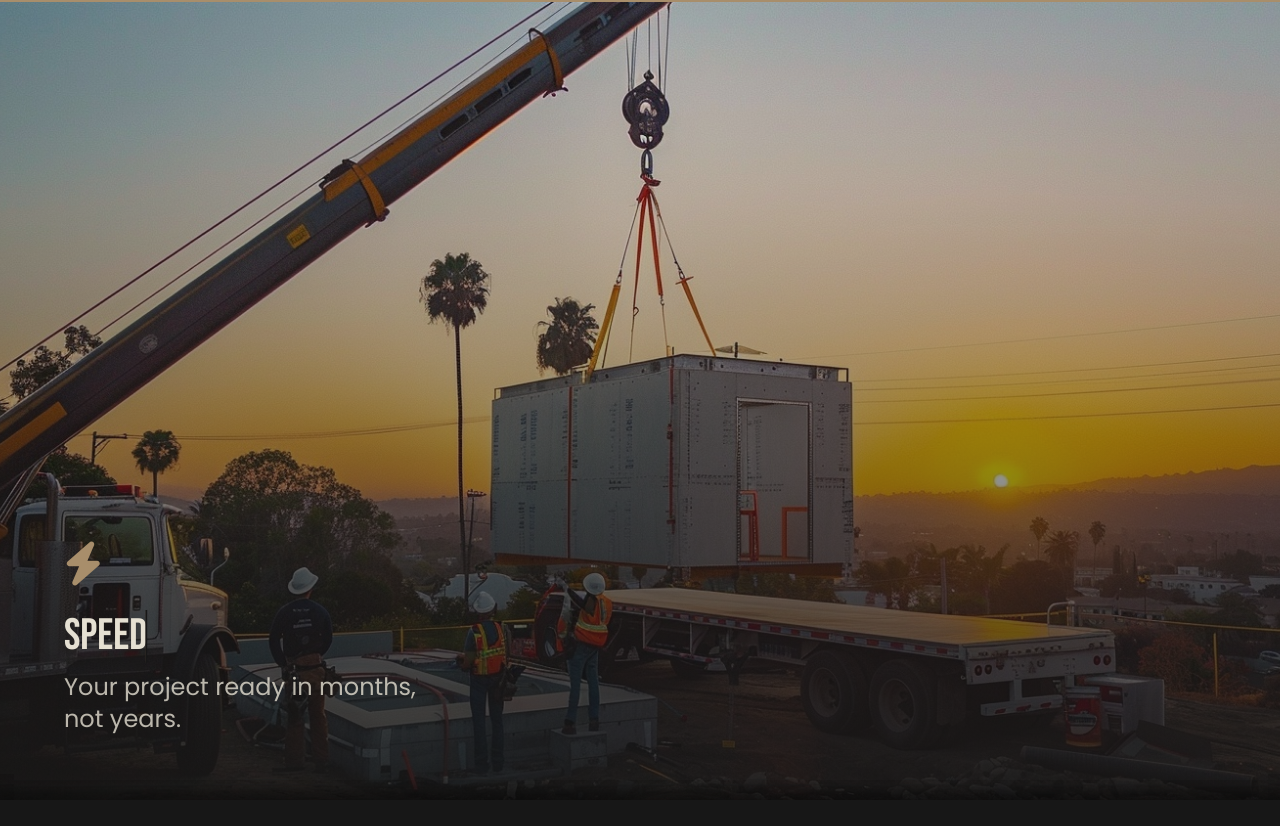
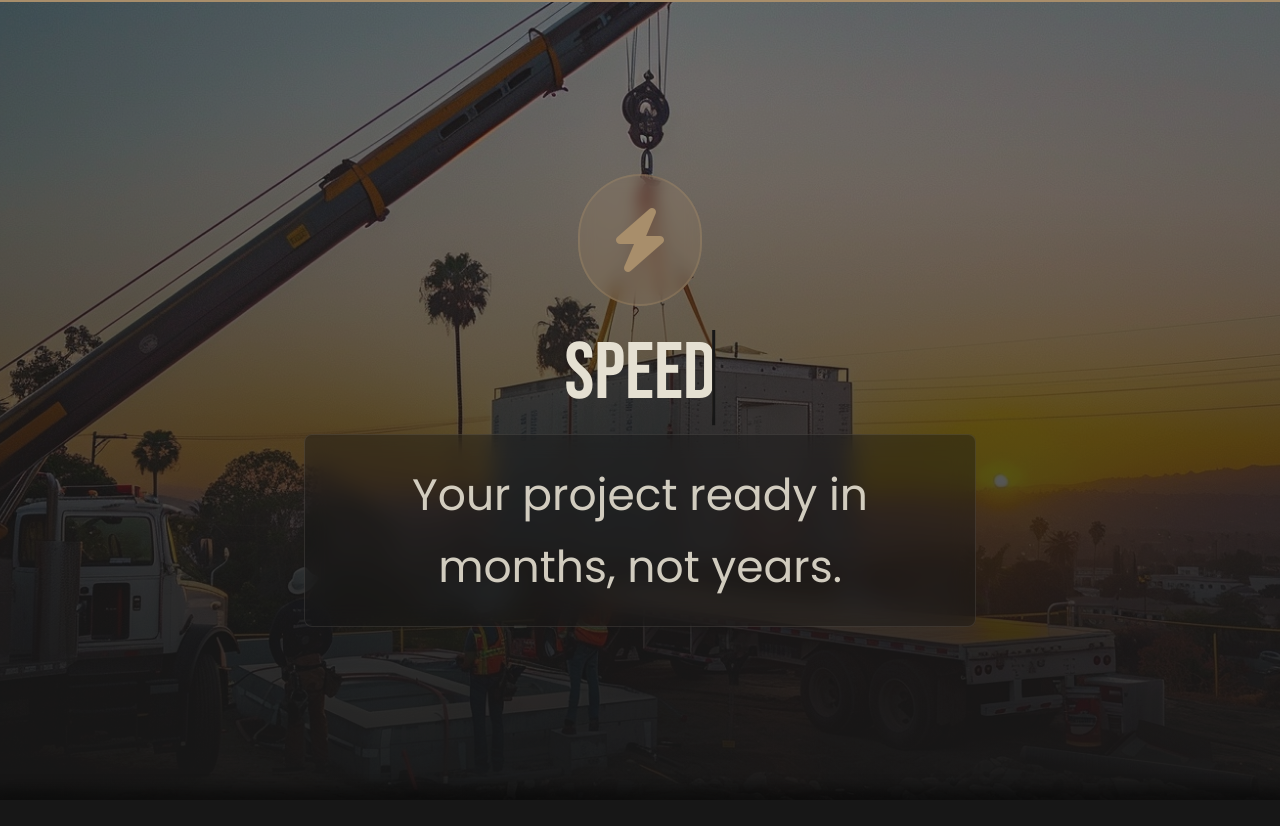
Before and after one commit to NetanelSegal/fastruct, a Next.js app: page / in a window 1280 px wide. Shown: the part 1596-2422 px from the top of the page. Built offline with nearby package versions, Linux system fonts and the light colour scheme.

Commit message:
changed animation logic for OurExperienceSection

```diff
--- a/src/sections/home/OurProcessSection.tsx
+++ b/src/sections/home/OurProcessSection.tsx
@@ -114,10 +114,15 @@ const OurProcessSection: React.FC<IProcess> = ({ title, steps }) => {
   const snappedIndex = useMotionValue(0);
 
   stepIndex.on('change', (v) => {
+    const diff = Math.abs(Math.round(v) - v);
     const scrollDirection = v > lastStepIndex.current ? 'down' : 'up';
-    const rounded = scrollDirection === 'down' ? Math.ceil(v) : Math.floor(v);
+    const rounded =
+      diff > 0.3
+        ? scrollDirection === 'down'
+          ? Math.ceil(v)
+          : Math.floor(v)
+        : Math.round(v);
 
-    setStepNumber(v);
     animate(snappedIndex, rounded, {
       ease: 'easeInOut',
       delay: 0,
@@ -142,6 +147,8 @@ const OurProcessSection: React.FC<IProcess> = ({ title, steps }) => {
         y: p.y + stepsPositionYOffset,
       }))
     );
+
+    setStepNumber(fi);
   });
 
   useEffect(() => {
--- a/src/sections/home/components/FeatureSlide.tsx
+++ b/src/sections/home/components/FeatureSlide.tsx
@@ -1,7 +1,6 @@
 'use client';
 
 import AnimatedHeading from '@/components/text-animation/AnimatedHeading';
-import FadeInParagraph from '@/components/text-animation/FadeInParagraph';
 import { IFeatureItem } from '@/types/home';
 import {
   motion,
@@ -58,26 +57,52 @@ const FeatureSlide = ({
         style={{ backgroundImage: `url(${imageUrl})` }}
       />
 
-      <div className='from-dark/80 via-dark/40 absolute inset-0 bg-gradient-to-t to-transparent' />
+      {/* Enhanced gradient overlay with better transparency */}
+      <div className='from-dark/90 via-dark/60 to-dark/30 absolute inset-0 bg-gradient-to-t' />
+      <div className='absolute inset-0 bg-dark/20' />
 
-      <div
-        style={
-          {
-            // paddingBottom: `calc(${SLIDES_GAP * (featuresCount - index)}vh)`,
+      {/* Centered content container with backdrop blur */}
+      <div className='relative z-10 flex h-full flex-col items-center justify-center p-8 md:p-16'>
+        <div className='text-center'>
+          {/* Icon with impressive styling */}
+          <motion.div
+            initial={{ opacity: 0, scale: 0.5 }}
+            animate={
+              runTextAnimation
+                ? { opacity: 1, scale: 1 }
+                : { opacity: 0, scale: 0.5 }
             }
-        }
-        className='relative flex h-full flex-col justify-end p-8 md:p-16'>
-        <div className='text-accent mb-4'>
-          <FadeInParagraph className={`${iconClass} text-h3 mb-2`} />
+            transition={{ duration: 0.6, ease: 'easeOut' }}
+            className='mb-6 flex justify-center'>
+            <div className='bg-accent/20 backdrop-blur-sm rounded-full p-6 md:p-8 border-2 border-accent/30'>
+              <i className={`${iconClass} text-h1 md:text-[4rem] text-accent`}></i>
             </div>
+          </motion.div>
+
+          {/* Title - bigger and centered */}
           <AnimatedHeading
             text={title}
-          className='text-h3 font-bebas text-light w-fit'
+            className='text-h1 md:text-[5rem] font-bebas text-light mb-4 text-center'
             runAnimation={runTextAnimation}
           />
-        <FadeInParagraph className='font-poppins text-h6 text-light/80 mt-2 max-w-md pr-16'>
+
+          {/* Description - bigger and centered with backdrop */}
+          <motion.div
+            initial={{ opacity: 0, y: 20 }}
+            animate={
+              runTextAnimation
+                ? { opacity: 1, y: 0 }
+                : { opacity: 0, y: 20 }
+            }
+            transition={{ duration: 0.6, delay: 0.2, ease: 'easeOut' }}
+            className='mx-auto max-w-2xl'>
+            <div className='bg-dark/40 backdrop-blur-md rounded-lg px-6 py-4 md:px-8 md:py-6 border border-light/10'>
+              <p className='font-poppins text-h4 md:text-h3 text-light/90 text-center leading-relaxed'>
                 {text}
-        </FadeInParagraph>
+              </p>
+            </div>
+          </motion.div>
+        </div>
       </div>
     </motion.div>
   );
```
Also changed, not shown: 2 other files (tests, documents, lock files or other folders). Lines whose indentation alone changed are shown as unchanged.
